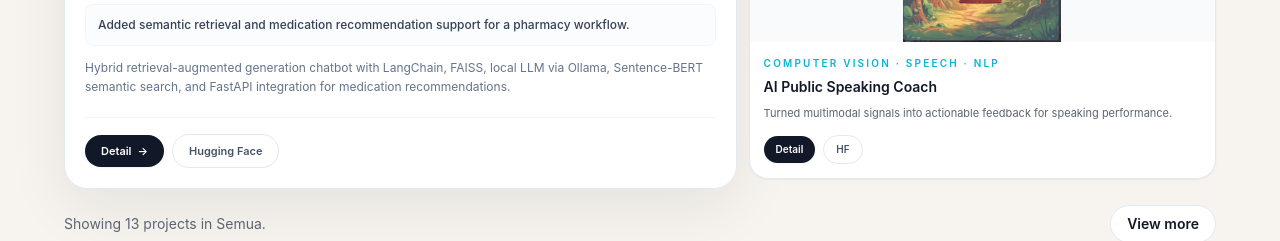
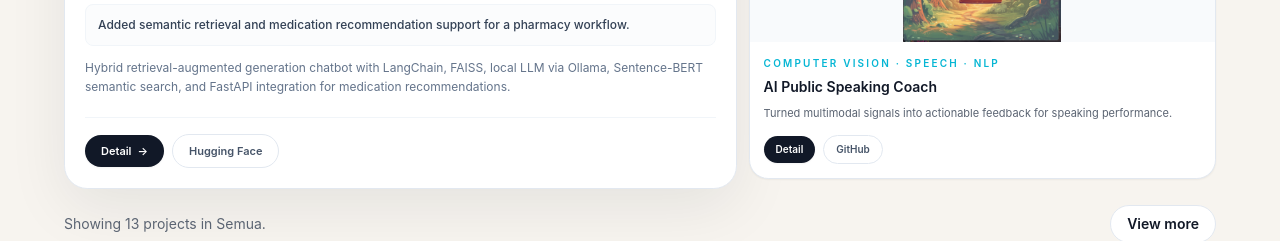
Before and after one commit to ziee2/portofolio, a Next.js app: page / in a window 1280 px wide. Shown: the part 4020-4261 px from the top of the page. Built offline with nearby package versions, Linux system fonts and the light colour scheme.

Commit message:
Update repository links for EHPRA Farm, SWARA, Anime Rec, Sentiment Analysis, and ChiCheck

```diff
--- a/app/content.ts
+++ b/app/content.ts
@@ -261,8 +261,7 @@ export const dict = {
             outcome: 'Mengubah sinyal multimodal menjadi umpan balik yang dapat ditindaklanjuti untuk performa berbicara.',
             summary: 'Sistem AI multi-modal menggunakan MediaPipe, YOLO, BERT, Wav2Vec2, dan Silero VAD untuk menganalisis postur, artikulasi, kata pengisi, tempo, dan relevansi topik.',
             stack: ['MediaPipe', 'YOLO', 'BERT'],
-            repoUrl: 'https://huggingface.co/Cyberlace',
-            repoLabel: 'HF',
+            repoUrl: 'https://github.com/ziee2/AI-Public-Speaking_-SWARA',
             highlights: ['Analisis pose dan gesture real-time', 'Evaluasi suara dan tempo bicara', 'Rekomendasi yang langsung bisa ditindaklanjuti'],
           },
           {
@@ -275,7 +274,7 @@ export const dict = {
             outcome: 'Chicken Manure Scan Application: Aplikasi website untuk scanning penyakit ayam melalui feses, serta pendataan manajemen seperti pakan dan riwayat penyakit.',
             summary: 'Chicken Manure Scan Application: Aplikasi pendeteksi penyakit melalui pemindaian feses menggunakan model CNN (EfficientNetB3), dilengkapi fitur manajemen pencatatan pakan dan riwayat penyakit secara terpadu.',
             stack: ['EfficientNetB3', 'Flask', 'Laravel', 'React'],
-            repoUrl: 'https://github.com/ziee2',
+            repoUrl: 'https://github.com/ziee2/ChiCheck-WEB',
             highlights: ['Model klasifikasi penyakit berdasarkan gambar feses', 'Sistem pendataan riwayat dan manajemen pakan', 'Integrasi API antara model machine learning dan website'],
           },
           {
@@ -353,6 +352,7 @@ export const dict = {
             featured: false,
             outcome: 'Melakukan klasifikasi sentimen menggunakan pendekatan GRU, LSTM, dan CNN.',
             stack: ['GRU', 'LSTM', 'CNN', 'Web Scraping'],
+            repoUrl: 'https://github.com/ziee2/Dicoding---BFDL---Sentimen-Analysis',
             highlights: ['Web scraping ulasan aplikasi Shopee di Play Store', 'Pemrosesan bahasa alami (NLP) untuk teks bahasa Indonesia', 'Evaluasi performa klasifikasi GRU, LSTM, dan CNN'],
           },
           {
@@ -365,6 +365,7 @@ export const dict = {
             featured: false,
             outcome: 'Memberikan rekomendasi anime terpersonalisasi berdasarkan kemiripan pola kesukaan pengguna.',
             stack: ['Collaborative Filtering', 'Python', 'Pandas'],
+            repoUrl: 'https://github.com/ziee2/Dicoding_MLT_Submission2',
             highlights: ['Implementasi user-based collaborative filtering', 'Implementasi item-based collaborative filtering', 'Analisis matriks kemiripan untuk rekomendasi'],
           },
           {
@@ -377,6 +378,7 @@ export const dict = {
             featured: false,
             outcome: 'Menyediakan profil digital yang interaktif dan responsif untuk keperluan bisnis perusahaan.',
             stack: ['HTML', 'CSS'],
+            repoUrl: 'https://github.com/ziee2/EHPRA-Farm',
             demoUrl: 'http://cvehprafarm.com/',
             demoLabel: 'Kunjungi Website',
             highlights: ['Desain antarmuka responsif', 'Pengembangan murni menggunakan HTML dan CSS', 'Struktur website yang SEO-friendly'],
@@ -591,8 +593,7 @@ export const dict = {
             outcome: 'Turned multimodal signals into actionable feedback for speaking performance.',
             summary: 'Multi-modal AI system using MediaPipe, YOLO, BERT, Wav2Vec2, and Silero VAD to analyze posture, articulation, filler words, tempo, and topic relevance.',
             stack: ['MediaPipe', 'YOLO', 'BERT'],
-            repoUrl: 'https://huggingface.co/Cyberlace',
-            repoLabel: 'HF',
+            repoUrl: 'https://github.com/ziee2/AI-Public-Speaking_-SWARA',
             highlights: ['Real-time pose and gesture analysis', 'Voice and speaking tempo evaluation', 'Actionable recommendations'],
           },
           {
@@ -605,7 +606,7 @@ export const dict = {
             outcome: 'Chicken Manure Scan Application: A website application for scanning chicken diseases via manure, and management logging such as feed and disease history.',
             summary: 'Chicken Manure Scan Application: A disease detection app via manure scanning using a CNN model (EfficientNetB3), complete with integrated management features for feed tracking and disease history.',
             stack: ['EfficientNetB3', 'Flask', 'Laravel', 'React'],
-            repoUrl: 'https://github.com/ziee2',
+            repoUrl: 'https://github.com/ziee2/ChiCheck-WEB',
             highlights: ['Disease classification model based on manure images', 'History logging and feed management system', 'API integration between machine learning model and website'],
           },
           {
@@ -683,6 +684,7 @@ export const dict = {
             featured: false,
             outcome: 'Performed sentiment classification using GRU, LSTM, and CNN approaches.',
             stack: ['GRU', 'LSTM', 'CNN', 'Web Scraping'],
+            repoUrl: 'https://github.com/ziee2/Dicoding---BFDL---Sentimen-Analysis',
             highlights: ['Web scraped Shopee app reviews from Play Store', 'Natural Language Processing (NLP) for Indonesian text', 'Evaluated GRU, LSTM, and CNN classification performance'],
           },
           {
@@ -695,6 +697,7 @@ export const dict = {
             featured: false,
             outcome: 'Provided personalized anime recommendations based on user preference patterns.',
             stack: ['Collaborative Filtering', 'Python', 'Pandas'],
+            repoUrl: 'https://github.com/ziee2/Dicoding_MLT_Submission2',
             highlights: ['Implemented user-based collaborative filtering', 'Implemented item-based collaborative filtering', 'Analyzed similarity matrices for recommendations'],
           },
           {
@@ -707,6 +710,7 @@ export const dict = {
             featured: false,
             outcome: 'Provided an interactive and responsive digital profile for the company’s business needs.',
             stack: ['HTML', 'CSS'],
+            repoUrl: 'https://github.com/ziee2/EHPRA-Farm',
             demoUrl: 'http://cvehprafarm.com/',
             demoLabel: 'Visit Website',
             highlights: ['Responsive interface design', 'Pure development using HTML and CSS', 'SEO-friendly website structure'],
```
